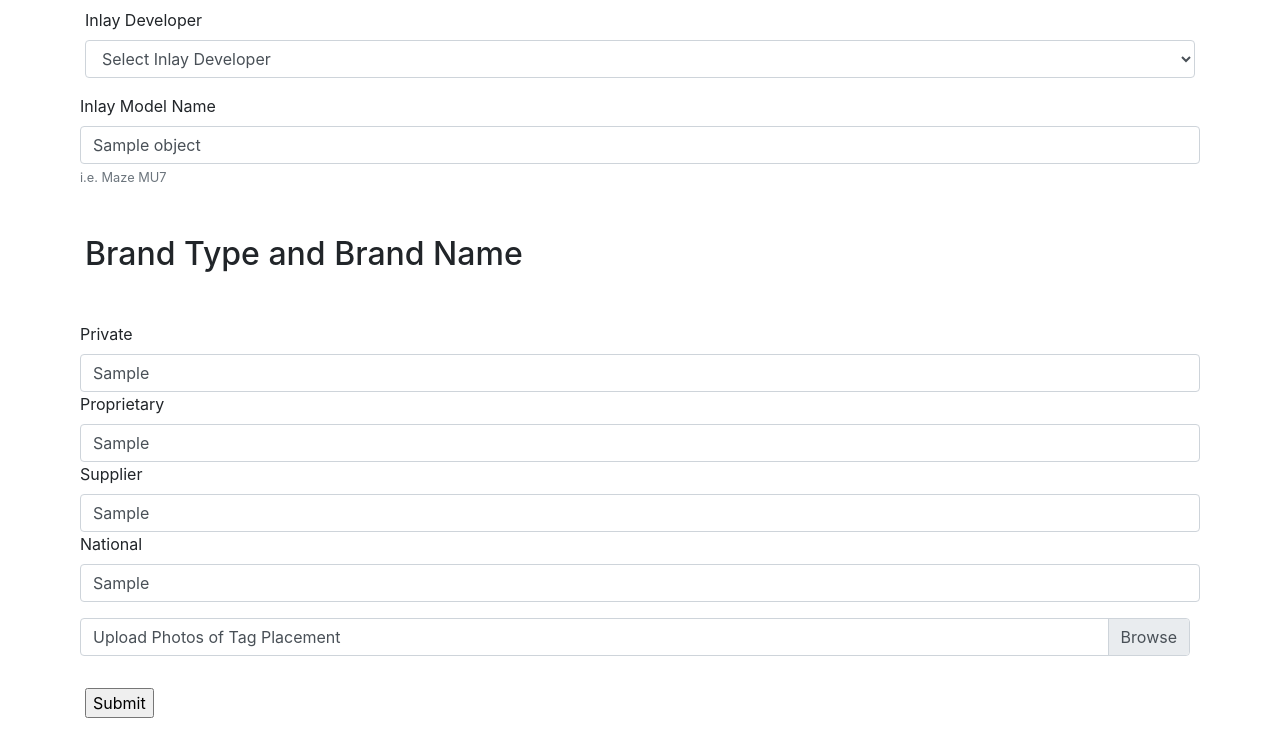
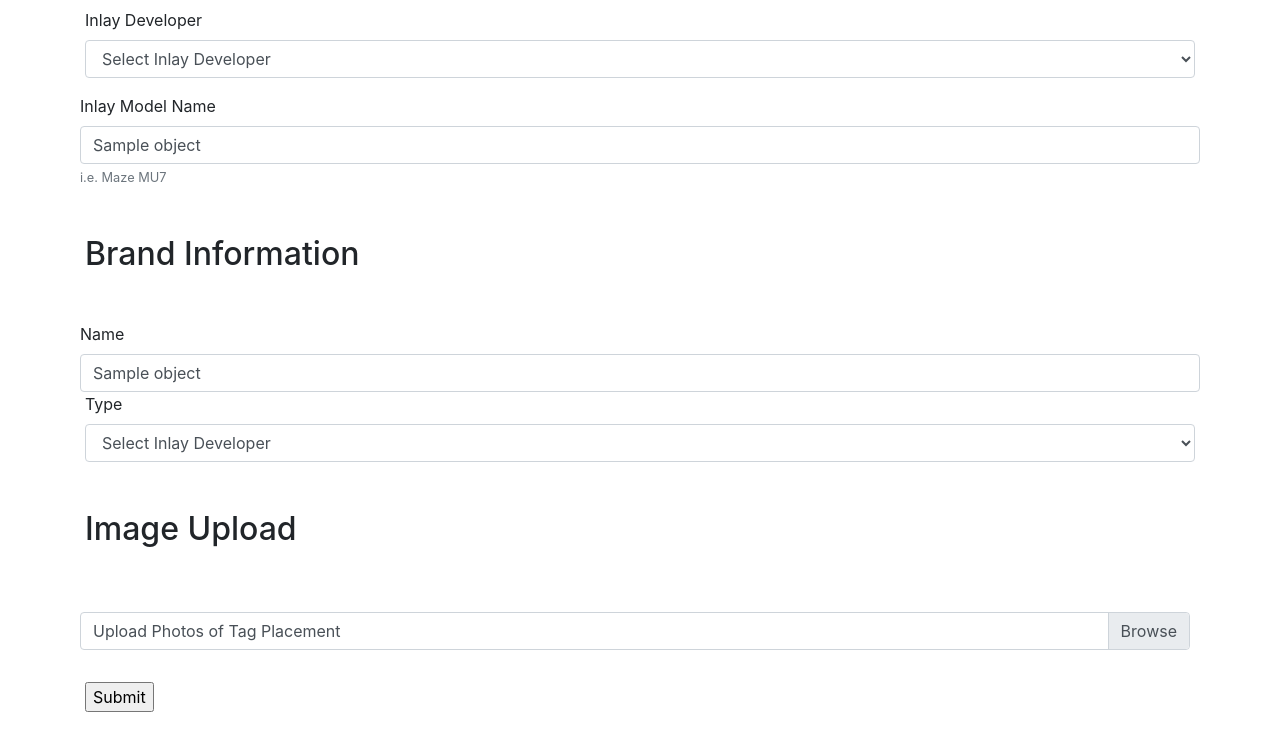
Before and after one commit to rnguyen18/RFID_Web_Portal, a Django app: template WalmartApp/templates/walmart/form_new.html in a window 1280 px wide. Shown: the part 1076-1826 px from the top of the page. After the commit the page ends 1788 px from the top, so only its background shows below. Run offline with Django 3.2, Linux system fonts and the light colour scheme; the template is opened without the code that fills it: most values are stand-ins (such as "Sample title", 1, 10 or a date in 2020); some libraries are stand-ins or nearby versions.

Commit message:
Edited files to remove and add the new brand format

```diff
--- a/WalmartApp/models.py
+++ b/WalmartApp/models.py
@@ -25,10 +25,8 @@ class Vendor_Form(models.Model):
     inlaySpec = models.CharField(max_length=100)
     inlayDeveloper = models.CharField(max_length=100)
     modelName = models.CharField(max_length=100)
-    privateBrand = models.CharField(max_length=100)
-    proprietaryBrand = models.CharField(max_length=100)
-    supplierBrand = models.CharField(max_length=100)
-    nationalBrand = models.CharField(max_length=100)
+    brandName = models.CharField(max_length=100)
+    brandType = models.CharField(max_length=100)
     images = models.ImageField(upload_to="images", blank=True)
     model_qrcode = models.ImageField(upload_to='qr_codes', blank=True)
     pdf = models.FileField(upload_to='pdfs/', null=True, blank=True)
--- a/WalmartApp/templates/walmart/form_new.html
+++ b/WalmartApp/templates/walmart/form_new.html
@@ -116,27 +116,25 @@
             <small name="modelNameHelp" class="form-text text-muted">i.e. Maze MU7</small>
         </div>
 
-        <h2 class="my-5">Brand Type and Brand Name</h2>
+        <h2 class="my-5">Brand Information</h2>
 
         <div class="form-row">
-            <label for="id_private">Private</label>
-            <input text="text" class="form-control" name="privateBrand" id="id_privateBrand" placeholder="" value="{{ object.privateBrand }}">
+            <label for="id_brandName">Name</label>
+            <input text="text" class="form-control" name="brandName" id="id_brandName" placeholder="" value="{{ object.brandName }}">
         </div>
 
-        <div class="form-row">
-            <label for="id_proprietaryBrand">Proprietary</label>
-            <input text="text" class="form-control" name="proprietaryBrand" id="id_proprietaryBrand" placeholder="" value="{{ object.proprietaryBrand }}">
+        <div class="form-group">
+            <label for="id_brandType">Type</label>
+            <select class="form-control" name="brandType" id="id_brandType">
+                <option value="" {% if object.brandType == "" %} selected {% endif %}>Select Inlay Developer</option>
+                <option value="Private" {% if object.brandType == "Private" %} selected {% endif %}>Private</option>
+                <option value="Proprietary" {% if object.brandType == "Proprietary" %} selected {% endif %}>Proprietary</option>
+                <option value="Supplier" {% if object.brandType == "Supplier" %} selected {% endif %}>Supplier</option>
+                <option value="National" {% if object.brandType == "National" %} selected {% endif %}>National</option>
+            </select>
         </div>
 
-        <div class="form-row">
-            <label for="id_supplierBrand">Supplier</label>
-            <input text="text" class="form-control" name="supplierBrand" id="id_supplierBrand" placeholder="" value="{{ object.supplierBrand }}">
-        </div>
-
-        <div class="form-row">
-            <label for="id_nationalBrand">National</label>
-            <input text="text" class="form-control" name="nationalBrand" id="id_nationalBrand" placeholder="" value="{{ object.nationalBrand }}">
-        </div>
+        <h2 class="my-5">Image Upload</h2>
 
         <div class="form-row my-3 custom-file">
             <input class="custom-file-input" type="file" name="photoFiles" id="id_files">
--- a/WalmartApp/views.py
+++ b/WalmartApp/views.py
@@ -29,10 +29,8 @@ def form(request):
                                  inlaySpec=request.POST.get("inlaySpec"),
                                  inlayDeveloper=request.POST.get("inlayDeveloper"),
                                  modelName=request.POST.get("modelName"),
-                                 privateBrand=request.POST.get("privateBrand"),
-                                 proprietaryBrand=request.POST.get("proprietaryBrand"),
-                                 supplierBrand=request.POST.get("supplierBrand"),
-                                 nationalBrand=request.POST.get("nationalBrand"),
+                                 brandName=request.POST.get("brandName"),
+                                 brandType=request.POST.get("brandType"),
                                  images=request.FILES.get("photoFiles"))
         form_entry.clean_fields()
         form_entry.save()
```
Also changed, not shown: WalmartApp/templates/walmart/vendorformtemplate.html (+4 -14 lines).
